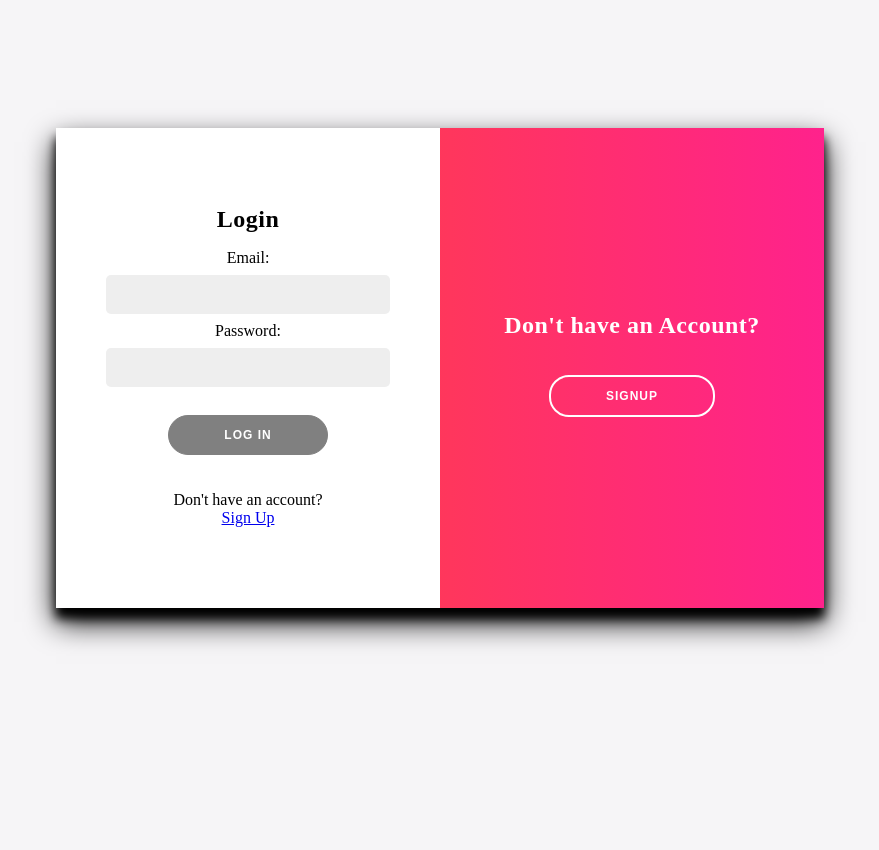
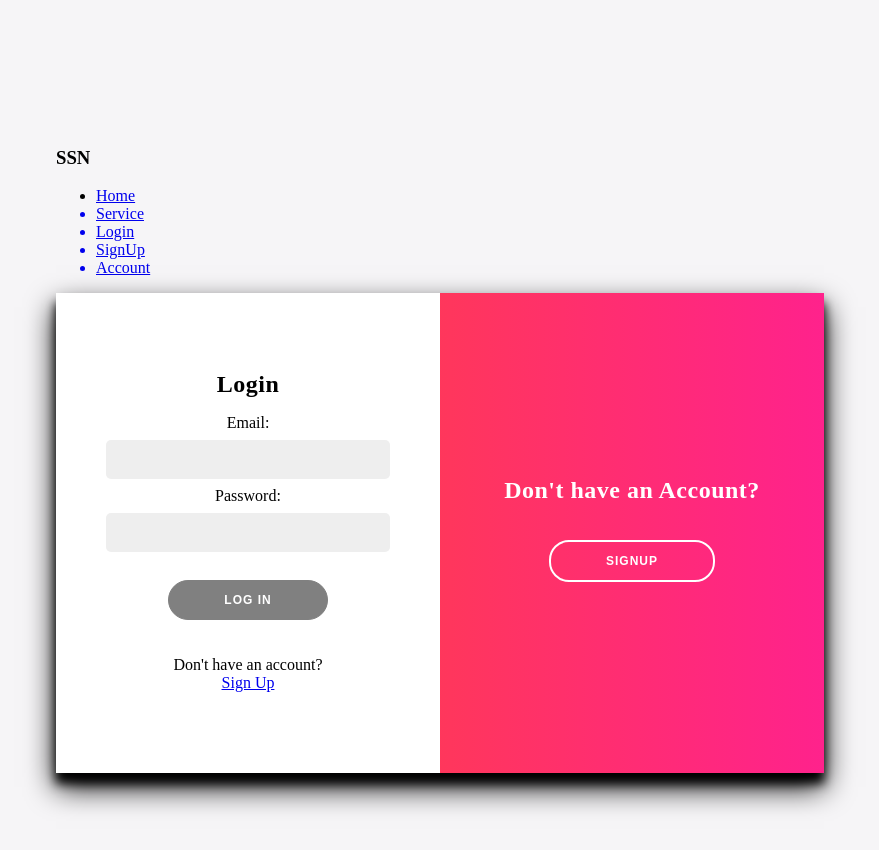
Before and after one commit to TouficAlRifaii/WebFinalProject, a React (Create React App) app: page / in a window 1280 px wide. Shown: the top 850 px of the page, without its empty margins (200-1079 px from the left). Before the commit the page ends 800 px from the top, so only its background shows below. Built offline with nearby package versions, Linux system fonts and the light colour scheme.

Commit message:
Frontend: Fixing the Router issues

```diff
--- a/src/App.js
+++ b/src/App.js
@@ -1,19 +1,27 @@
+import {
+  Route,
+  Routes,
+  useNavigate,
+  BrowserRouter as Router,
+} from "react-router-dom";
 import AuthForm from "./components/AuthForm";
 import Login from "./components/Login";
+import Navbar from "./components/Navbar";
 import OverLayer from "./components/OverLayer";
 import Register from "./components/Register";
 
 function App() {
   return (
     <div className="App">
+      <Navbar />
+
       {/* <Register /> */}
-      <Login/>
-      {/* <div className="container" id="main">
-        <AuthForm type="Login" />
-        <AuthForm type="SignUp" />
-        <OverLayer direction="left" />
-        <OverLayer direction="right" />
-      </div> */}
+      {/* <Login/> */}
+      <Router>
+        <Routes>
+          <Route path="/" element={<Login />} />
+        </Routes>
+      </Router>
     </div>
   );
 }
--- a/src/components/Navbar.js
+++ b/src/components/Navbar.js
@@ -1,20 +1,30 @@
-import { Link } from "react-router-dom";
+import { Link, BrowserRouter as Router } from "react-router-dom";
 
 const Navbar = () => {
-
-    return(
-        <nav className="navbar">
-            <h3 className="logo">SSN</h3>
-
-            <ul className="nav-links">
-                <Link to="/"><li>Home</li></Link>
-                <Link to="/services"><li>Service</li></Link>
-                <Link to="/login"><li>Login</li></Link>
-                <Link to="/signup"><li>SignUp</li></Link>
-                <Link to="/account"><li>Account</li></Link>
-            </ul>
-        </nav>
-    )
-}
+  return (
+    <div className="navbar">
+      <h3 className="logo">SSN</h3>
+      <Router>
+        <ul className="nav-links">
+          <li>
+            <Link to="/">Home</Link>
+          </li>
+          <Link to="/services">
+            <li>Service</li>
+          </Link>
+          <Link to="/login">
+            <li>Login</li>
+          </Link>
+          <Link to="/signup">
+            <li>SignUp</li>
+          </Link>
+          <Link to="/account">
+            <li>Account</li>
+          </Link>
+        </ul>
+      </Router>
+    </div>
+  );
+};
 
 export default Navbar;
```
